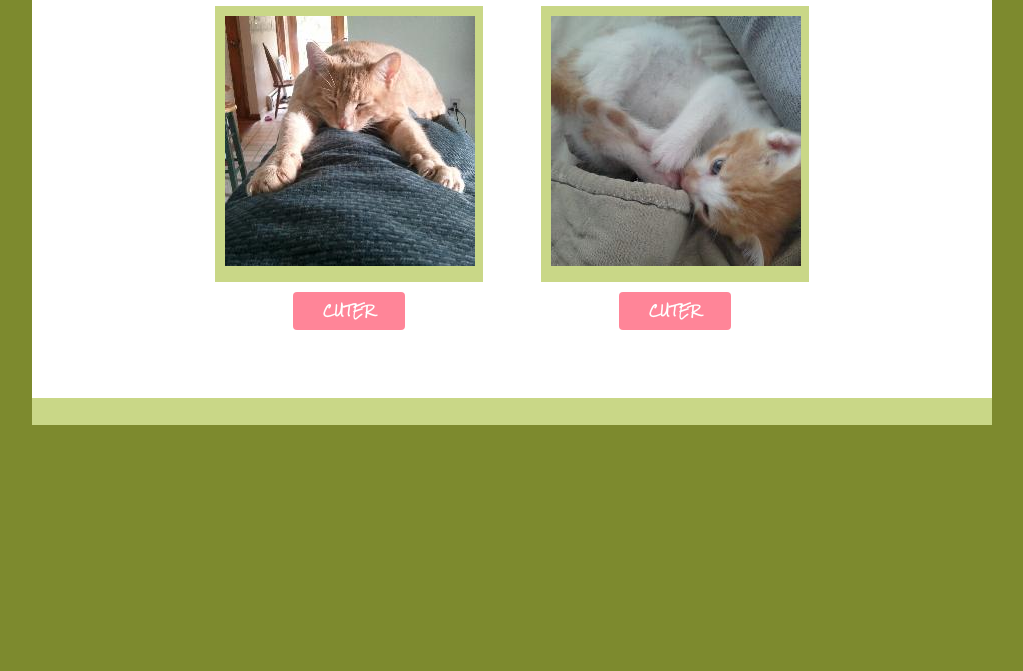
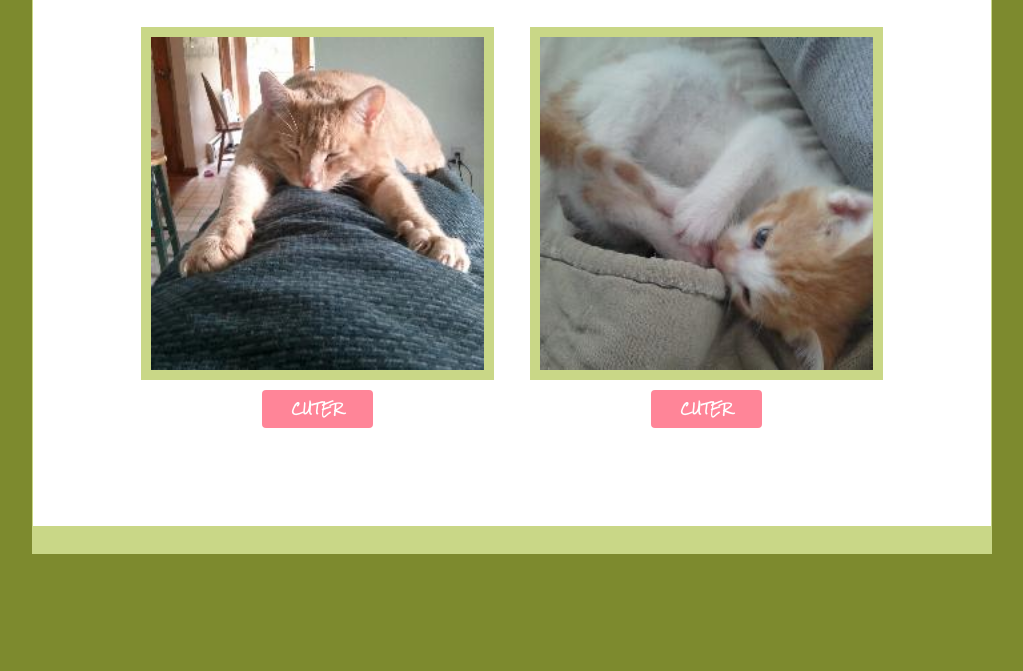
Before and after one commit to ccoltrera/vote_tracker, a plain HTML site: page index.html in a window 1280 px wide. Shown: the part 129-800 px from the top of the page, without its empty margins (128-1151 px from the left). Drawn offline with nearby package versions, Linux system fonts and the light colour scheme.

Commit message:
Add skeleton grid classes to figure and img tags, to allow them to resize dynamically.

```diff
--- a/index.html
+++ b/index.html
@@ -11,25 +11,25 @@
     <h1>Cutest Kitten Pageant</h1>
   </header>
   <main class="container">
-    <article>
+    <article class="twelve columns">
 
       <h2>Who's Cuter?</h2>
-      <div id="kitten_1" class="four columns offset-by-two">
-        <figure>
-          <img>
+      <div id="kitten_1" class="five columns offset-by-one">
+        <figure class="twelve columns">
+          <img class="twelve columns">
         </figure>
         <button class="vote_button">Cuter</button>
         <span class="user_opinion"></span>
       </div>
-      <div id="kitten_2" class="four columns">
-        <figure>
-          <img>
+      <div id="kitten_2" class="five columns">
+        <figure class="twelve columns">
+          <img class="twelve columns">
         </figure>
         <button class="vote_button">Cuter</button>
         <span class="user_opinion"></span>
       </div>
     </article>
-    <aside>
+    <aside class="twelve columns">
       <button id="more_kittens">We Need Your Help!</button>
     </aside>
   </main>
--- a/style.css
+++ b/style.css
@@ -3,24 +3,23 @@
   src:url("Rock_Salt/RockSalt.ttf");
 }
 
-html {
+* {
   box-sizing: border-box;
 }
-*, *:before, *:after {
-  box-sizing: inherit;
+
+@media (max-width: 550px) {
+  .offset-by-one.columns {
+    margin-left: 0;
+  }
 }
 
 body {
   background: #7D8A2E;
 }
 
-header, footer {
+header, main, footer {
   background: #C9D787;
-  border: 1px solid #C9D787;
-}
-
-header {
-  padding: 10px;
+  border: 0.1rem solid #C9D787;
 }
 
 main {
@@ -38,7 +37,7 @@ h1 {
 }
 
 article {
-  padding: 10px;
+  padding: 3rem;
 }
 
 h2 {
@@ -52,8 +51,8 @@ div {
 
 figure {
   background: #C9D787;
-  padding: 10px;
-  margin: 10px;
+  margin: 1rem;
+  padding: 1rem;
 }
 
 figure.chosen_kitty {
```
